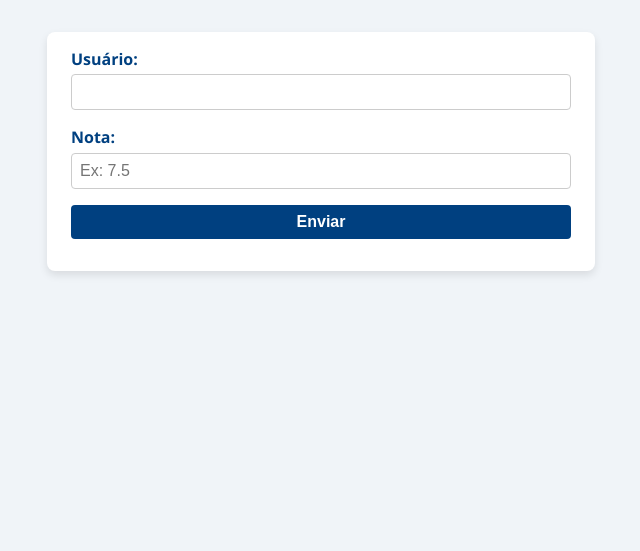
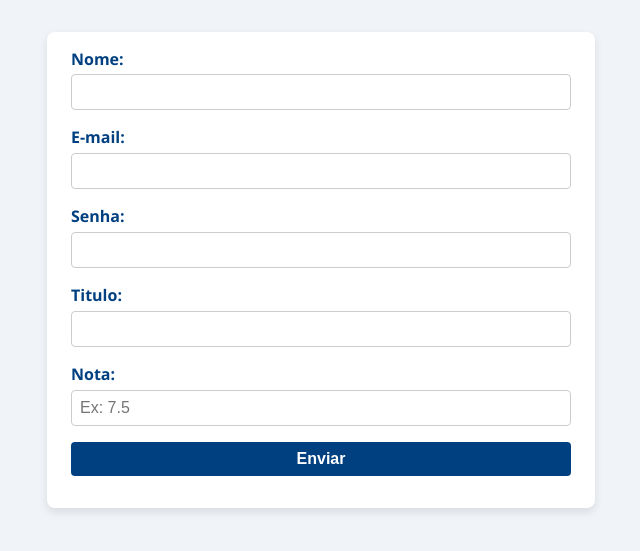
Before and after one commit to allemaccedo/fabricadeprogramadores_2025_turma3, a Flask app: page / in a window 1280 px wide. Shown: the part 163-714 px from the top of the page, without its empty margins (319-959 px from the left). Run offline with Flask 3, Linux system fonts and the light colour scheme.

Commit message:
Add files via upload

```diff
--- a/projeto_faculdade/projeto_faculdade/app.py
+++ b/projeto_faculdade/projeto_faculdade/app.py
@@ -12,13 +12,17 @@ def index():
         data = request.get_data()
         usuario_e_nota = json.loads(data)
 
-        user = Usuario(usuario_e_nota["usuario"],'email', 'senha')
-        note = Nota(usuario_e_nota)
+        user = Usuario(
+                        nome = usuario_e_nota["usuario"],
+                        email = "email@email.com",
+                        senha_hash="senha")
+        note = Nota(
+                        titulo = usuario_e_nota["titulo"],
+                        conteudo =usuario_e_nota["nota"])
         criar_novo_usuario_e_nota(user, note)
-        return jsonify({"msg": "Usuario e nota criados com sucesso!"})
+        return jsonify({"message": "Usuario e nota criados com sucesso!"}), 201
     else:
         return jsonify({'error': 'Pagina nao encontrada!'}), 404
 
-
 if __name__ == "__main__":
-    app.run(debug=True)
+    app.run()
--- a/projeto_faculdade/projeto_faculdade/tabelas.py
+++ b/projeto_faculdade/projeto_faculdade/tabelas.py
@@ -13,17 +13,18 @@ base = declarative_base()
 class Usuario (base):
     __tablename__ = "usuarios"
 
-    id = Column(Integer, primary_key=True, index=True)
-    nome = Column(String(100), nullable=False)
-    email = Column (String(255), unique= True, nullable=False)
+    id = Column(Integer, primary_key=True, index=True, autoincrement=True)
+    nome = Column(String(255), nullable=False)
+    email = Column (String(255), nullable=False)
     senha_hash = Column (String(255), nullable=False)
     criado_em = Column (DateTime(timezone=True), default=datetime.datetime.now)
+
     notas = relationship("Nota", back_populates="autor")
 
 class Nota (base):
     __tablename__ = "notas"
 
-    id = Column(Integer, primary_key=True, index=True)
+    id = Column(Integer, primary_key=True, index=True, autoincrement=True)
     id_usuario = Column(Integer, ForeignKey("usuarios.id"), nullable=False)
     conteudo = Column(Text)
     criado_em = Column(DateTime(timezone=True), default=datetime.datetime.now)
--- a/projeto_faculdade/projeto_faculdade/templates/index.html
+++ b/projeto_faculdade/projeto_faculdade/templates/index.html
@@ -13,8 +13,18 @@
   </header>
 
   <form id="usuarioForm">
-    <label for="usuario">Usuário:</label>
+    <label for="usuario">Nome:</label>
     <input type="text" id="usuario" name="usuario" required/>
+
+    <label for="email">E-mail:</label>
+    <input type="text" id="email" name = "email" required>
+
+    <label for="senha">Senha:</label>
+    <input type="text" id="senha" name="senha" required>
+
+    <label for="titulo">Titulo:</label>
+    <input type="text" id="titulo" name="titulo" required>
+
     <label for="nota">Nota:</label>
     <input type="text" id="nota" name="nota" placeholder="Ex: 7.5" required />
 
```
Also changed, not shown: projeto_faculdade/projeto_faculdade/main.py (+14 -7 lines).
